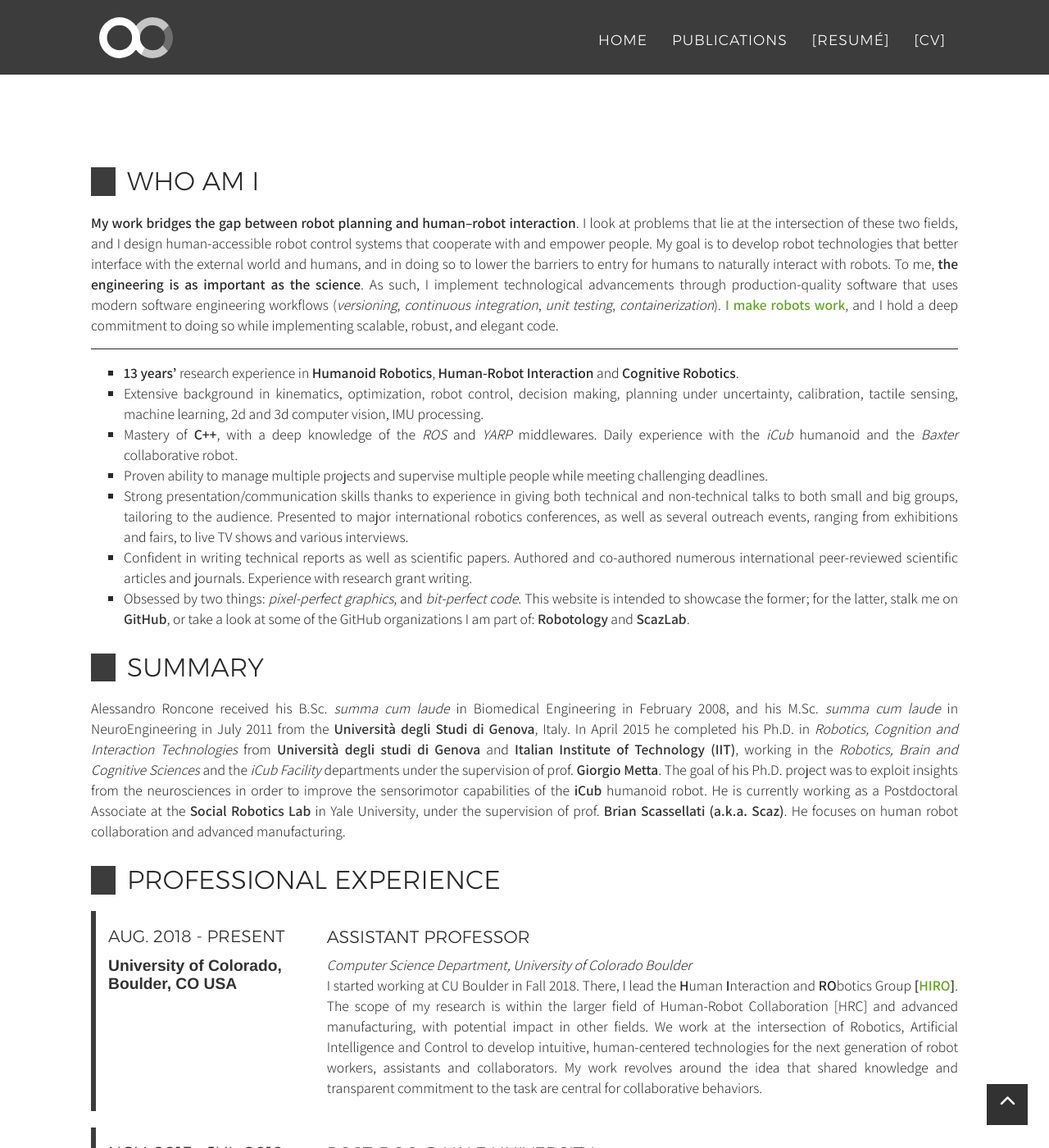
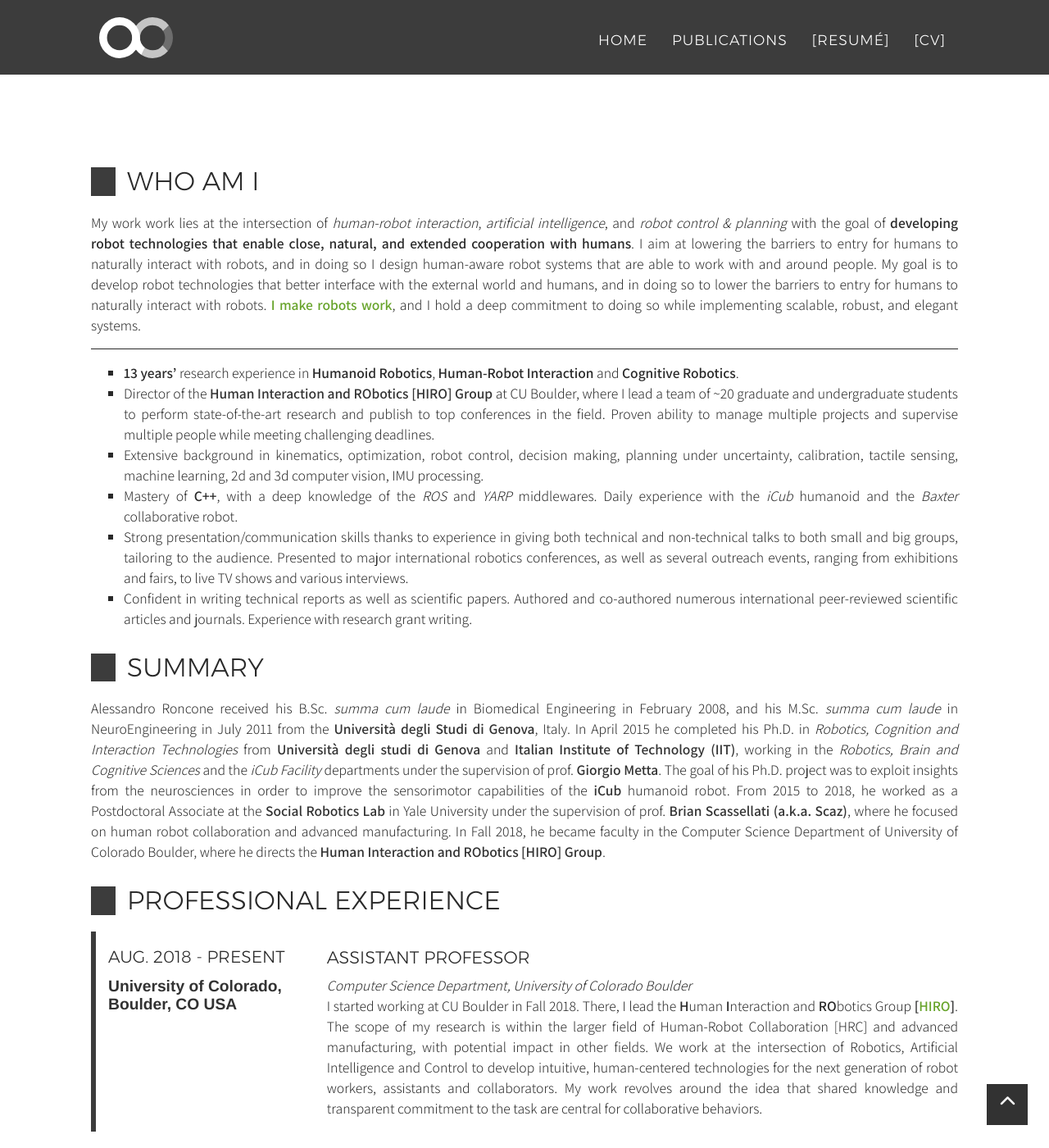
Before and after one commit to alecive/alecive.github.io, a Jekyll site: the page built from _posts/cv/2017-02-08-CV-AlessandroRoncone.md, in a window 1280 px wide and 1400 px high, scrolled down 827 px. Shown: the whole window at 82% size. Built offline with Jekyll 4.4.1, drawn with Linux system fonts in a browser that asks for light colours; nearby versions of some CDN libraries; some web fonts are replaced.

Commit message:
[cv] minor update to summary

```diff
--- a/_posts/cv/2017-02-08-CV-AlessandroRoncone.md
+++ b/_posts/cv/2017-02-08-CV-AlessandroRoncone.md
@@ -17,26 +17,24 @@ pubyears:
 # Who am I
 
 {% include years_elap.html from="2008" %}
-**My work bridges the gap between robot planning and human–robot interaction**.
-I look at problems that lie at the intersection of these two fields, and I design human-accessible robot control systems that cooperate with and empower people.
+My work work lies at the intersection of _human-robot interaction_, _artificial intelligence_, and _robot control & planning_ with the goal of **developing robot technologies that enable close, natural, and extended cooperation with humans**.
+I aim at lowering the barriers to entry for humans to naturally interact with robots, and in doing so I design human-aware robot systems that are able to work with and around people.
 My goal is to develop robot technologies that better interface with the external world and humans, and in doing so to lower the barriers to entry for humans to naturally interact with robots.
-To me, **the engineering is as important as the science**.
-As such, I implement technological advancements through production-quality software that uses modern software engineering workflows (_versioning_, _continuous integration_, _unit testing_, _containerization_).
-**I make robots work**{:.color-banner}, and I hold a deep commitment to doing so while implementing scalable, robust, and elegant code.
+**I make robots work**{:.color-banner}, and I hold a deep commitment to doing so while implementing scalable, robust, and elegant systems.
 
 ---
 {: class="no-print"}
 
  * <b>{{ yearDiffInt | strip_newlines }} years'</b> research experience in **Humanoid Robotics**, **Human-Robot Interaction** and **Cognitive Robotics**.
+ * Director of the [Human Interaction and RObotics [HIRO] Group](https://hiro-group.ronc.one) at CU Boulder, where I lead a team of ~20 graduate and undergraduate students to perform state-of-the-art research and publish to top conferences in the field. Proven ability to manage multiple projects and supervise multiple people while meeting challenging deadlines.
  * Extensive background in kinematics, optimization, robot control, decision making, planning under uncertainty, calibration, tactile sensing, machine learning, 2d and 3d computer vision, IMU processing.
  * Mastery of **C++**, with a deep knowledge of the _ROS_ and _YARP_ middlewares. Daily experience with the _iCub_ humanoid and the _Baxter_ collaborative robot.
- * Proven ability to manage multiple projects and supervise multiple people while meeting challenging deadlines.
  * Strong presentation/communication skills thanks to experience in giving both technical and non-technical talks to both small and big groups, tailoring to the audience. Presented to major international robotics conferences, as well as several outreach events, ranging from exhibitions and fairs, to live TV shows and various interviews.
  * Confident in writing technical reports as well as scientific papers. Authored and co-authored numerous international peer-reviewed scientific articles and journals. Experience with research grant writing.
- * Obsessed by two things: _pixel-perfect graphics_, and _bit-perfect code_. This website is intended to showcase the former; for the latter, stalk me on [GitHub](http://github.com/alecive/), or take a look at some of the GitHub organizations I am part of: [Robotology](https://github.com/robotology) and [ScazLab](https://github.com/scazlab).
 
 # Summary
 
 Alessandro Roncone received his B.Sc. _summa cum laude_ in Biomedical Engineering in February 2008, and his M.Sc. _summa cum laude_ in NeuroEngineering in July 2011 from the [Università degli Studi di Genova](http://www.unige.it/), Italy.
 In April 2015 he completed his Ph.D. in _Robotics, Cognition and Interaction Technologies_ from [Università degli studi di Genova](http://www.unige.it) and [Italian Institute of Technology (IIT)](http://www.iit.it), working in the _Robotics, Brain and Cognitive Sciences_ and the _iCub Facility_ departments under the supervision of prof. [Giorgio Metta](http://pasa.lira.dist.unige.it/). The goal of his Ph.D. project was to exploit insights from the neurosciences in order to improve the sensorimotor capabilities of the [iCub](http://www.icub.org) humanoid robot.
-He is currently working as a Postdoctoral Associate at the [Social Robotics Lab](http://scazlab.yale.edu/) in Yale University, under the supervision of prof. [Brian Scassellati (a.k.a. Scaz)](http://www.cs.yale.edu/homes/scaz/). He focuses on human robot collaboration and advanced manufacturing.
+From 2015 to 2018, he worked as a Postdoctoral Associate at the [Social Robotics Lab](http://scazlab.yale.edu/) in Yale University under the supervision of prof. [Brian Scassellati (a.k.a. Scaz)](http://www.cs.yale.edu/homes/scaz/), where he focused on human robot collaboration and advanced manufacturing.
+In Fall 2018, he became faculty in the Computer Science Department of University of Colorado Boulder, where he directs the [Human Interaction and RObotics [HIRO] Group](https://hiro-group.ronc.one).
```
